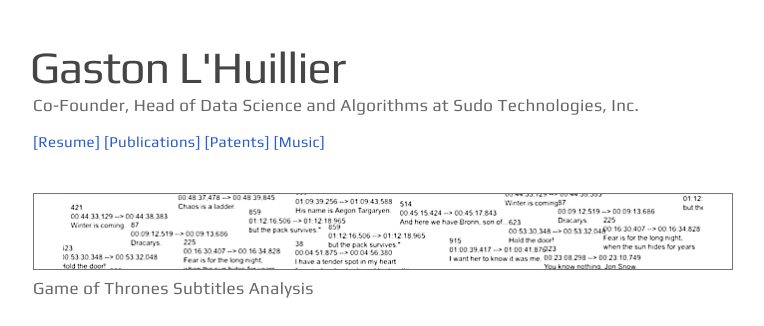
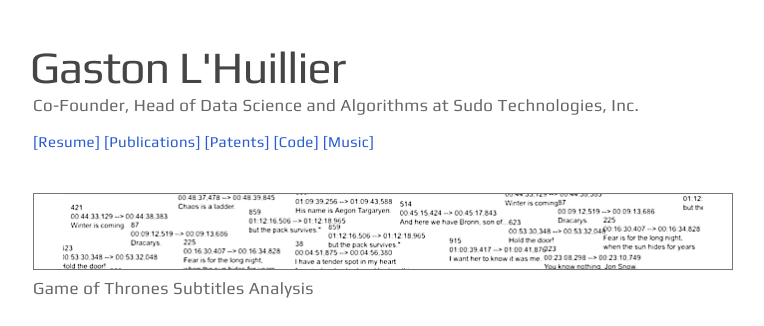
Before and after one commit to glhuilli/glhuilli.github.io, a Jekyll site: the page built from index.html, in a window 1280 px wide. Shown: the top 326 px of the page, without its empty margins (117-881 px from the left). Built offline with Jekyll 4.4.1, drawn with Linux system fonts in a browser that asks for light colours.

Commit message:
Update index.html

```diff
--- a/index.html
+++ b/index.html
@@ -11,6 +11,7 @@
       <a href='https://drive.google.com/file/d/1l1wFkrbUv1cAMJeb1oxrIybgIINiZsqq/view?usp=sharing' target='_blank'>[Resume]</a>
       <a href='https://scholar.google.com/citations?hl=en&user=uwm4q9wAAAAJ&view_op=list_works' target='_blank'>[Publications]</a>
       <a href='https://patents.google.com/?inventor=Gaston+L%27huillier' target='_blank'>[Patents]</a>
+      <a href='https://github.com/glhuilli' target='_blank'>[Code]</a>
       <a href='https://soundcloud.com/glhuilli/tracks' target='_blank'>[Music]</a>
     </div>
     <div class='home-posts'>
```
